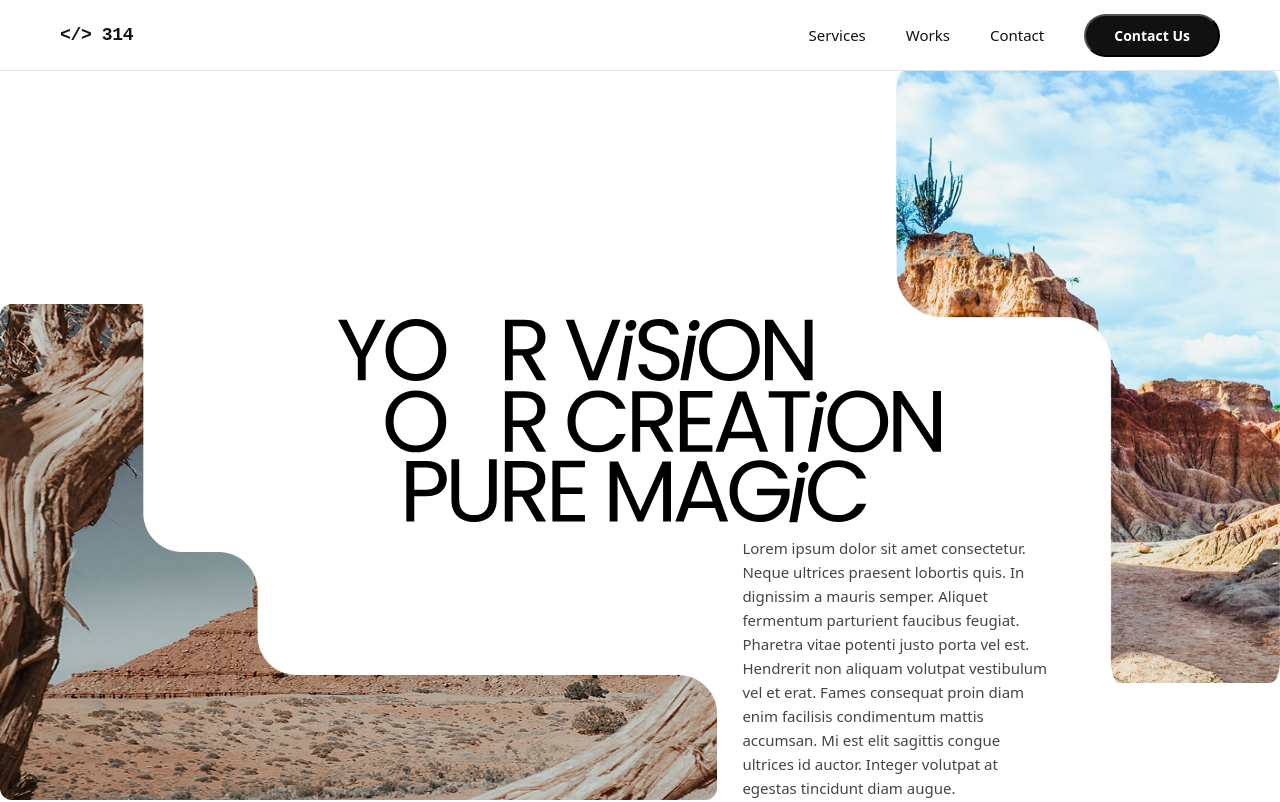
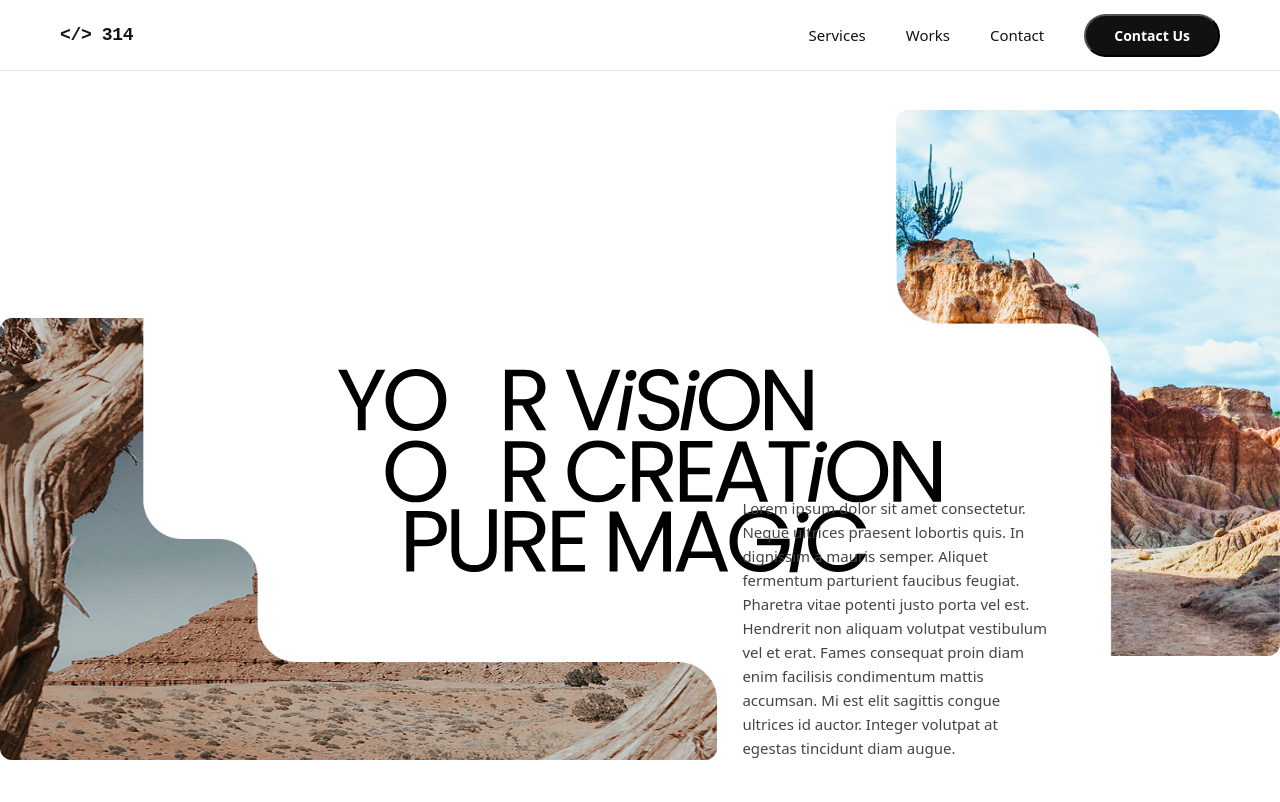
Before and after one commit to code-412/314Site, a Next.js app: page / in a window 1280 px wide. Shown: the top 802 px of the page. Built offline with nearby package versions, Linux system fonts and the light colour scheme.

Commit message:
Hero DONE

```diff
--- a/src/widgets/hero/Hero.module.scss
+++ b/src/widgets/hero/Hero.module.scss
@@ -16,8 +16,9 @@
 
 .inner {
   position: relative;
-  min-height: calc(100vh - var(--header-h));
-  padding-top: 40px;
+  min-height: calc(100vh - var(--header-h) - 80px );
+  margin-top: 40px;
+  padding-top: 50px;
   padding-bottom: 60px;
 
   // img2 — bottom-left
```
